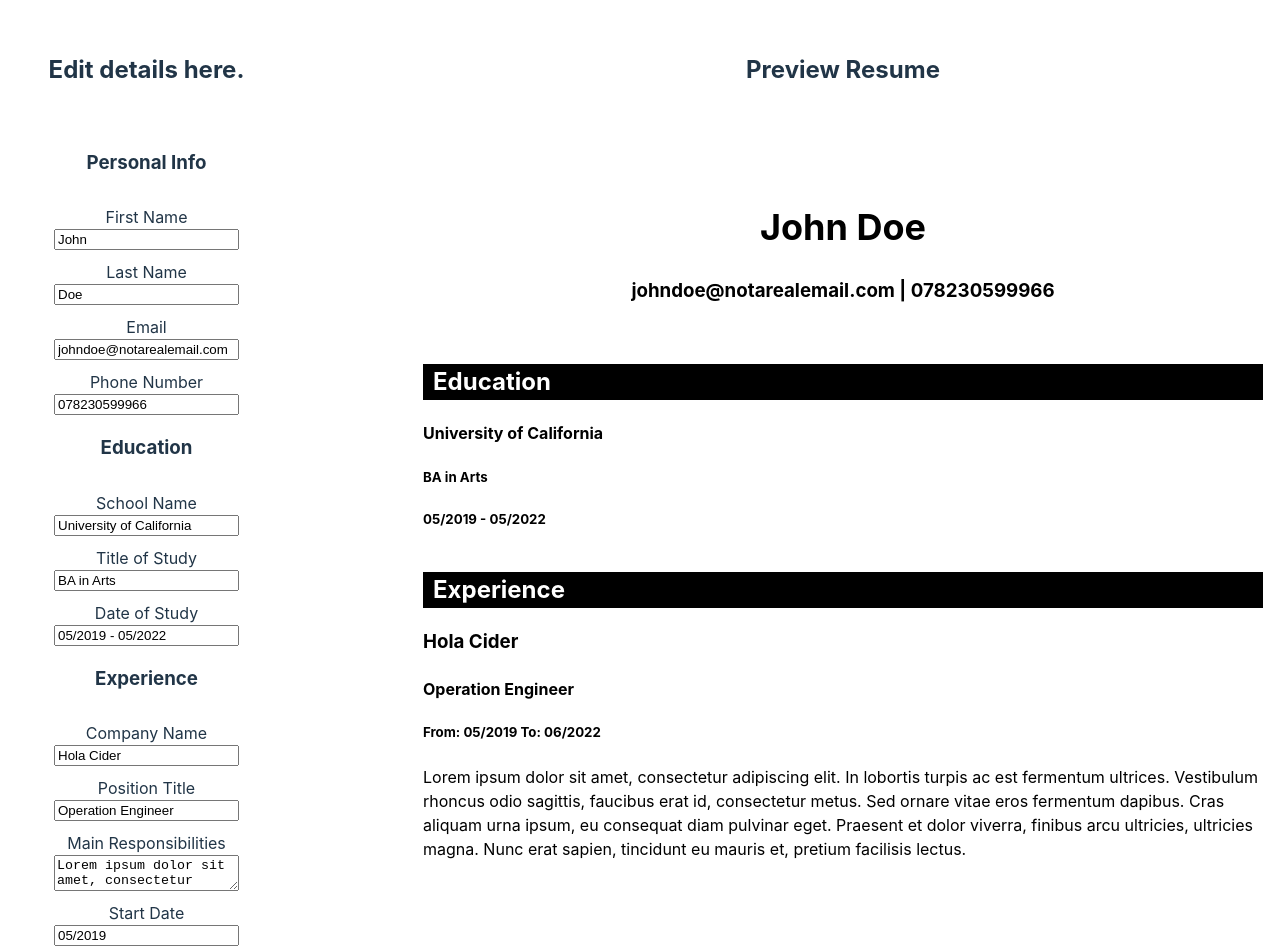
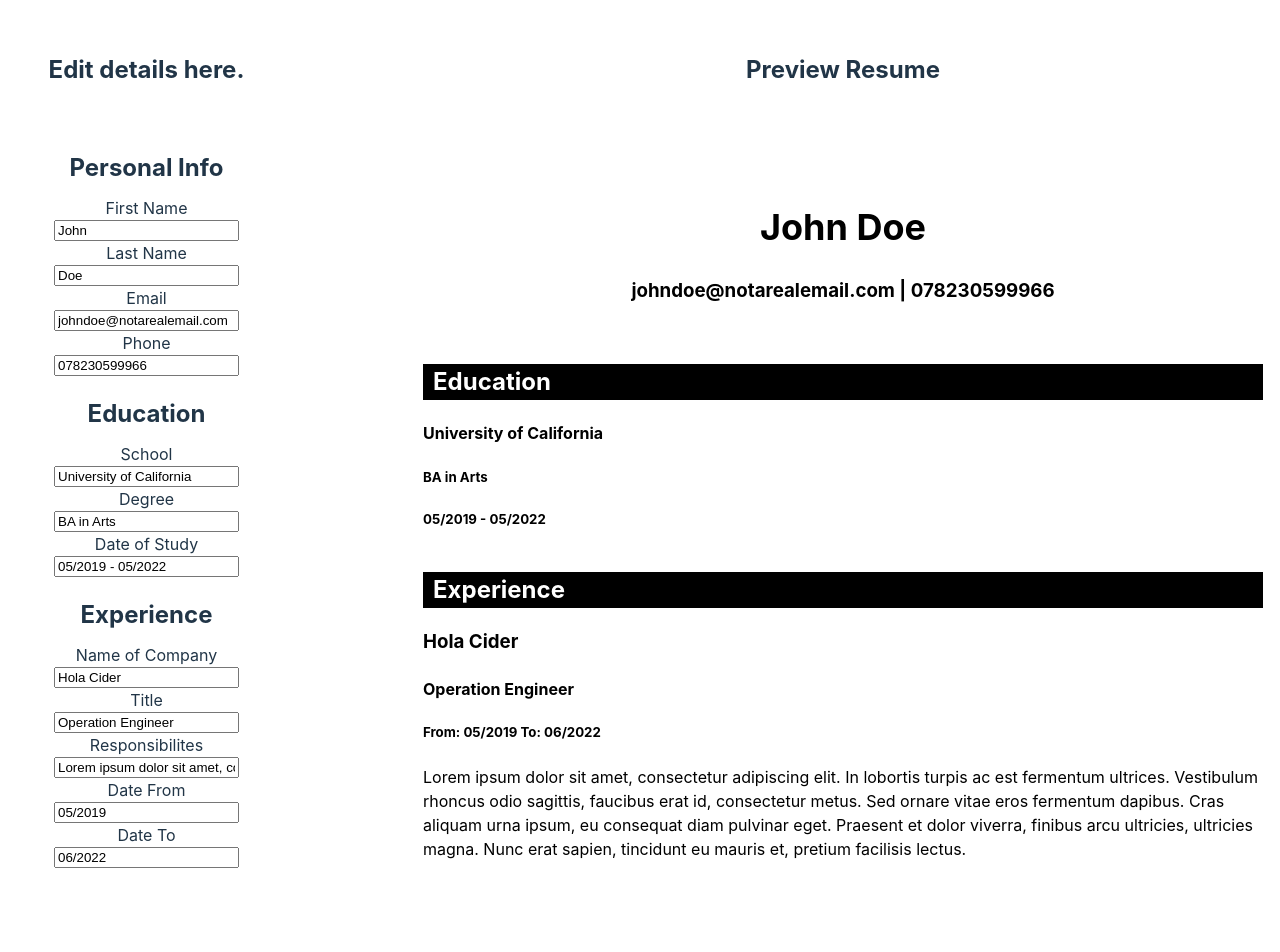
Before and after one commit to Yomanbest67/cv-app, a React (Vite) app: page / in a window 1280 px wide. Shown: the top 952 px of the page. Built offline with nearby package versions, Linux system fonts and the light colour scheme.

Commit message:
Removed some of the duplication.

```diff
--- a/src/components/App.jsx
+++ b/src/components/App.jsx
@@ -5,23 +5,52 @@ import '../styles/index.css'
 
 function App() {
   const [info, setInfo] = useState({
-    firstName: "John",
-    lastName: "Doe",
-    email: "johndoe@notarealemail.com",
-    phone: "078230599966",
-    school: "University of California",
-    degree: "BA in Arts",
-    studyDate: "05/2019 - 05/2022",
-    companyName: "Hola Cider",
-    position: "Operation Engineer",
-    responsibility: "Lorem ipsum dolor sit amet, consectetur adipiscing elit. In lobortis turpis ac est fermentum ultrices. Vestibulum rhoncus odio sagittis, faucibus erat id, consectetur metus. Sed ornare vitae eros fermentum dapibus. Cras aliquam urna ipsum, eu consequat diam pulvinar eget. Praesent et dolor viverra, finibus arcu ultricies, ultricies magna. Nunc erat sapien, tincidunt eu mauris et, pretium facilisis lectus.",
-    dateFrom: "05/2019",
-    dateTo: "06/2022"
+    'First Name': "John",
+    'Last Name': "Doe",
+    'Email': "johndoe@notarealemail.com",
+    'Phone': "078230599966",
   });
+
+  const [education, setEducation] = useState({
+      'School': "University of California",
+      'Degree': "BA in Arts",
+      'Date of Study': "05/2019 - 05/2022",
+  })
+
+  const [experience, setExperience] = useState({
+      'Name of Company': "Hola Cider",
+      'Title': "Operation Engineer",
+      'Responsibilites': "Lorem ipsum dolor sit amet, consectetur adipiscing elit. In lobortis turpis ac est fermentum ultrices. Vestibulum rhoncus odio sagittis, faucibus erat id, consectetur metus. Sed ornare vitae eros fermentum dapibus. Cras aliquam urna ipsum, eu consequat diam pulvinar eget. Praesent et dolor viverra, finibus arcu ultricies, ultricies magna. Nunc erat sapien, tincidunt eu mauris et, pretium facilisis lectus.",
+      'Date From': "05/2019",
+      'Date To': "06/2022"
+  })
+
 
   const updateInfo = (event) => {
     setInfo({ ...info, [event.target.name]: event.target.value });
   };
+
+  const updateEducation = (event) => {
+    setEducation({ ...education, [event.target.name]: event.target.value });
+  }
+
+  const updateExperience = (event) => {
+    setExperience({ ...experience, [event.target.name]: event.target.value });
+  }
+
+  function generateSideInfo(object, onUpdate) {
+    return (
+      <div>
+        {Object.entries(object).map(([key, value]) => (
+          <>
+            <label htmlFor={key}>{key}</label>
+            <input type="text" id={key} name={key} value={value} onChange={(e) => onUpdate(e)}/>
+          </>
+        ))}
+      </div>
+    )
+  }
+
 
   return (
     <div className='app'>
@@ -31,92 +60,54 @@ function App() {
               </div>
 
               <div className="sideInfo">
-                  <div className='personalInfo'>
+                <div className='personalInfo'>
+                  <h2>Personal Info</h2>
+                  {generateSideInfo(info, updateInfo)}
+                </div>
 
-                      <h3>Personal Info</h3>
-                      <div>
-                          <label htmlFor="firstName">First Name</label>
-                          <input type="text" name='firstName' onChange={updateInfo} id='firstName' value={info.firstName}/>
-                      </div>
-                      <div>
-                          <label htmlFor="lastName">Last Name</label>
-                          <input type="text" id='lastName' name='lastName' onChange={updateInfo} value={info.lastName}/>
-                      </div>
-                      <div>
-                          <label htmlFor="email">Email</label>
-                          <input type="email" id='email' name='email' onChange={updateInfo} value={info.email}/>
-                      </div>
-                      <div>
-                          <label htmlFor="number">Phone Number</label>
-                          <input type="tel" id='number' name='phone' onChange={updateInfo} value={info.phone} pattern="\d*"/>
-                      </div>
-                  </div>
-                  <div className='education'>
-                      <h3>Education</h3>
-                      <div>
-                          <label htmlFor="school">School Name</label>
-                          <input type="text" id='school' name='school' onChange={updateInfo} value={info.school} />
-                      </div>
-                      <div>
-                          <label htmlFor="study">Title of Study</label>
-                          <input type="text" id='study' name='degree' onChange={updateInfo} value={info.degree}/>
-                      </div>
-                      <div>
-                          <label htmlFor="date">Date of Study</label>
-                          <input type="text" id='date' name='studyDate' onChange={updateInfo} value={info.studyDate}/>
-                      </div>
-                  </div>
-                  <div className='experience'>
-                      <h3>Experience</h3>
-                      <div>
-                          <label htmlFor="company">Company Name</label>
-                          <input type="text" id='company' name='companyName' onChange={updateInfo} value={info.companyName}/>
-                      </div>
-                      <div>
-                          <label htmlFor="position">Position Title</label>
-                          <input type="text" id='position' name='position' onChange={updateInfo} value={info.position} />
-                      </div>
-                      <div>
-                          <label htmlFor="responsibility">Main Responsibilities</label>
-                          <textarea id='responsibility' name='responsibility' onChange={updateInfo} value={info.responsibility}/>
-                      </div>
-                      <div>
-                          <label htmlFor="dateFrom">Start Date</label>
-                          <input type="text" id='dateFrom' name='dateFrom' onChange={updateInfo} value={info.dateFrom}/>
-                      </div>
-                      <div>
-                          <label htmlFor="dateTo">End Date</label>
-                          <input type="text" id='dateTo' name='dateTo' onChange={updateInfo} value={info.dateTo} />
-                      </div>
-                  </div>
+                <div className='education'>
+                  <h2>Education</h2>
+                  {generateSideInfo(education, updateEducation)}
 
-                  <div className='buttons'>
-                      <button className='editBtn'>Edit</button>
-                      <button className='submitBtn'>Submit</button>
-                  </div>
+                  {/* <div className='buttons'>
+                    <button onClick={}>Add</button>
+                    <button>Delete</button>
+                  </div> */}
+                </div>
+
+                <div className='experience'>
+                  <h2>Experience</h2>
+                  {generateSideInfo(experience, updateExperience)}
+
+                  {/* <div className='buttons'>
+                    <button>Add</button>
+                    <button>Delete</button>
+                  </div> */}
+                </div>
               </div>
+
           </div>
       <div class="CV">
         <h2>Preview Resume</h2>
         <div class="CV-display">
           <div className='cvPersonal'>
-            <h2>{info.firstName} {info.lastName}</h2>
-            <h3>{info.email} | {info.phone}</h3>
+            <h2>{info['First Name']} {info['Last Name']}</h2>
+            <h3>{info['Email']} | {info['Phone']}</h3>
           </div>
 
           <div className='cvEducation'>
             <h2>Education</h2>
-            <h4>{info.school}</h4>
-            <h5>{info.degree}</h5>
-            <h5>{info.studyDate}</h5>
+            <h4>{education['School']}</h4>
+            <h5>{education['Degree']}</h5>
+            <h5>{education['Date of Study']}</h5>
           </div>
 
           <div className='cvExperience'>
             <h2>Experience</h2>
-            <h3>{info.companyName}</h3>
-            <h4>{info.position}</h4>
-            <h5>From: {info.dateFrom} To: {info.dateTo}</h5>
-            <p>{info.responsibility}</p>
+            <h3>{experience['Name of Company']}</h3>
+            <h4>{experience['Title']}</h4>
+            <h5>From: {experience['Date From']} To: {experience['Date To']}</h5>
+            <p>{experience['Responsibilites']}</p>
           </div>
         </div>
       </div>
--- a/src/styles/SideMenu.css
+++ b/src/styles/SideMenu.css
@@ -8,10 +8,14 @@
     overflow: auto;
 }
 
-.personalInfo, .education, .experience {
+.sideInfo > div {
     display: flex;
     flex-direction: column;
     gap: 10px;
+}
+
+.sideInfo h2 {
+    margin-bottom: 0;
 }
 
 .personalInfo > div, .education > div, .experience > div {
@@ -22,6 +26,7 @@
 .buttons {
     padding-top: 15px;
     display: flex;
+    flex-direction: row;
     justify-content: center;
     gap: 10px;
 }
```
